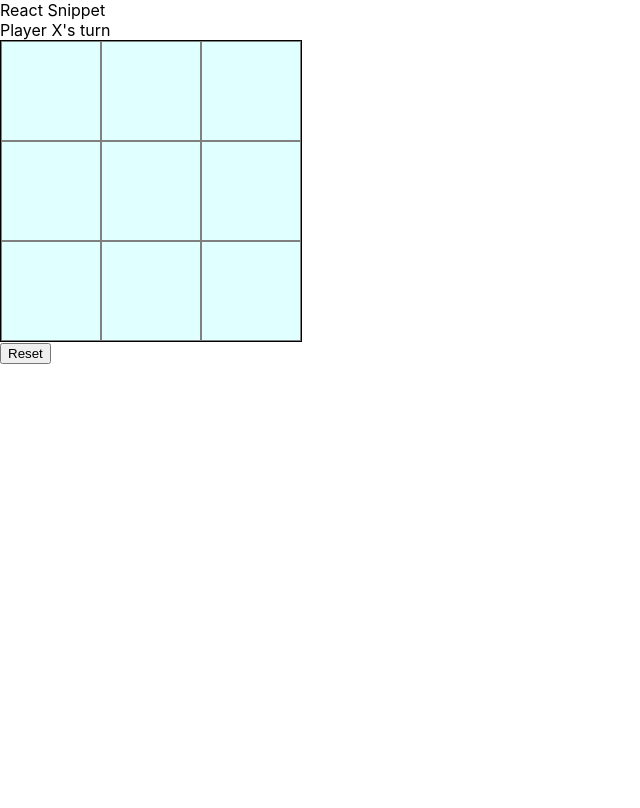
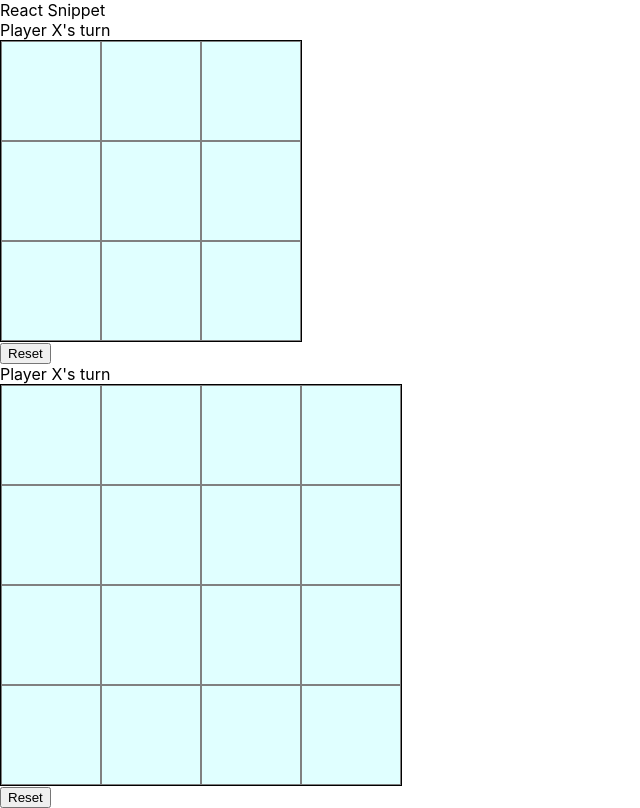
Before and after one commit to jiyulei/react-snippet-lab, a React (Create React App) app: page / in a window 1280 px wide. Shown: the whole page, without its empty margins (0-640 px from the left). Built offline with nearby package versions, Linux system fonts and the light colour scheme.

Commit message:
Create TicTacToe2 component

```diff
--- a/src/App.js
+++ b/src/App.js
@@ -3,6 +3,7 @@ import { ContactForm } from "./components/ContactForm.jsx/ContactForm";
 import { TrafficLight } from "./components/TrafficLight/TrafficLight";
 import { CrouselContainer } from "./components/ImageCrousel/CrouselContainer";
 import { TicTacToe } from "./components/TicTacToe/TicTacToe";
+import { TicTacToe2 } from "./components/TicTacToell/TicTacToe2";
 import "./index.css";
 
 function App() {
@@ -14,6 +15,7 @@ function App() {
       <TrafficLight />
       <CrouselContainer /> */}
       <TicTacToe />
+      <TicTacToe2 size={4}/>
     </div>
   );
 }
--- /dev/null
+++ b/src/components/TicTacToell/TicTacToe2.jsx
@@ -0,0 +1,85 @@
+import "./styles.css";
+import { useState } from "react";
+
+export const TicTacToe2 = ({ size = 3 }) => {
+  const initialRecord = Array(size * size).fill(null);
+
+  const [currentPlayer, setCurrentPlayer] = useState("X");
+  const [playerRecord, setPlayerRecord] = useState(initialRecord);
+  const [winner, setWinner] = useState(null);
+
+  const winMap = [
+    [0, 1, 2],
+    [3, 4, 5],
+    [6, 7, 8],
+    [0, 3, 6],
+    [1, 4, 7],
+    [2, 5, 8],
+    [0, 4, 8],
+    [2, 4, 6],
+  ];
+
+  const determineWinner = (record) => {
+    winMap.forEach((map) => {
+      const [x, y, z] = map;
+      if (
+        record[x] !== null &&
+        record[x] === record[y] &&
+        record[y] === record[z]
+      ) {
+        setWinner(record[x]);
+      }
+    });
+  };
+
+  const handleClick = (index) => {
+    if (playerRecord[index] || winner) return;
+    const updatedRecord = [...playerRecord];
+
+    updatedRecord[index] = currentPlayer;
+
+    determineWinner(updatedRecord);
+    setCurrentPlayer((prev) => (prev === "X" ? "O" : "X"));
+    setPlayerRecord(updatedRecord);
+  };
+
+  const handleReset = () => {
+    setPlayerRecord(initialRecord);
+    setCurrentPlayer("X");
+    setWinner(null);
+  };
+
+  return (
+    <div>
+      <div>
+        {winner ? `Player ${winner} win!` : `Player ${currentPlayer}'s turn`}
+      </div>
+      <div
+        className="board"
+        style={{
+          gridTemplateColumns: `repeat(${size}, 1fr)`,
+          width: `${size * 100}px`,
+          height: `${size * 100}px`,
+        }}
+      >
+        {initialRecord.map((_, index) => (
+          <Cell
+            key={index}
+            onClick={() => handleClick(index)}
+            index={index}
+            player={playerRecord[index]}
+          />
+        ))}
+      </div>
+      <button onClick={handleReset}>Reset</button>
+    </div>
+  );
+};
+
+function Cell({ onClick, player }) {
+  return (
+    <div className="cell" onClick={onClick}>
+      <span className="player">{player}</span>
+    </div>
+  );
+}
--- /dev/null
+++ b/src/components/TicTacToell/styles.css
@@ -0,0 +1,17 @@
+.board {
+    display: grid;
+    border: 1px solid black;
+  }
+
+  .cell {
+    aspect-ratio: 1 / 1;
+    background-color: lightcyan;
+    border: 1px solid gray;
+    display: flex;
+    justify-content: center;
+    align-items: center;
+  }
+
+  .player {
+      font-size: 80px;
+  }
```
